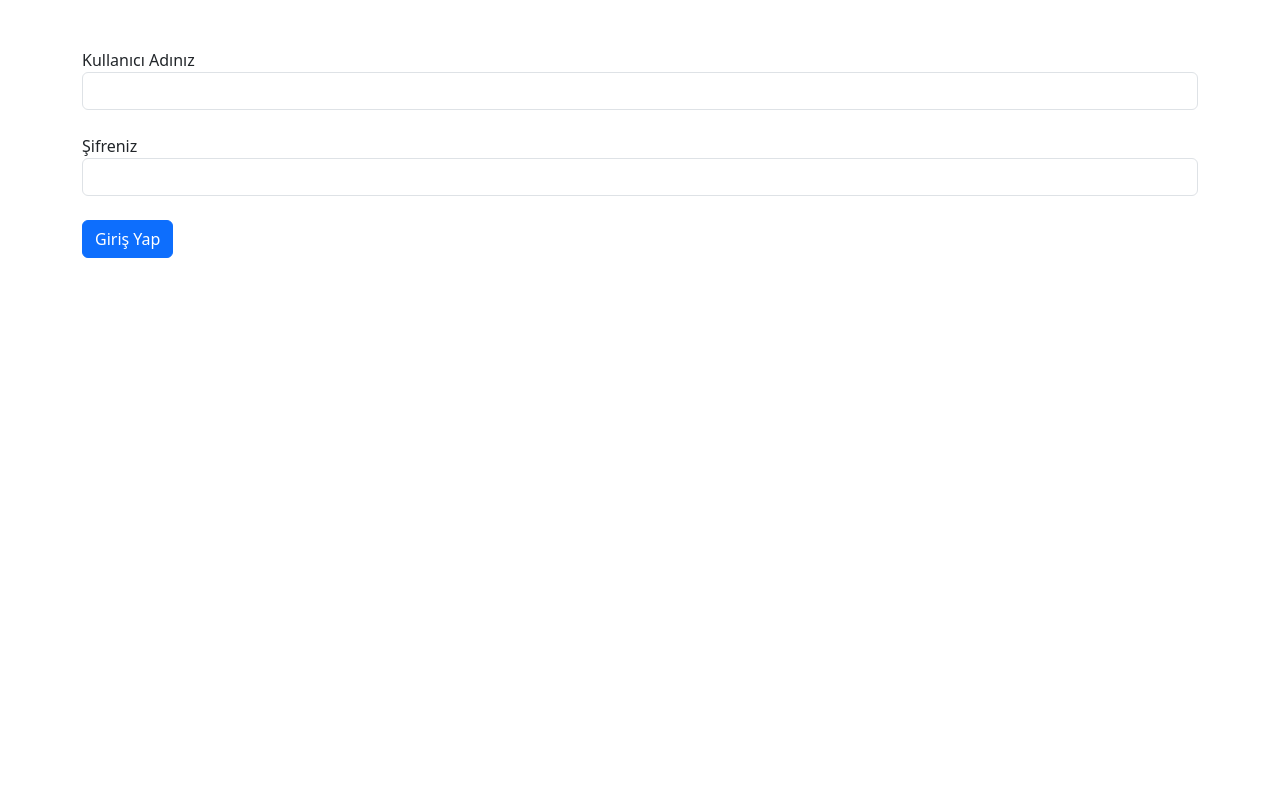
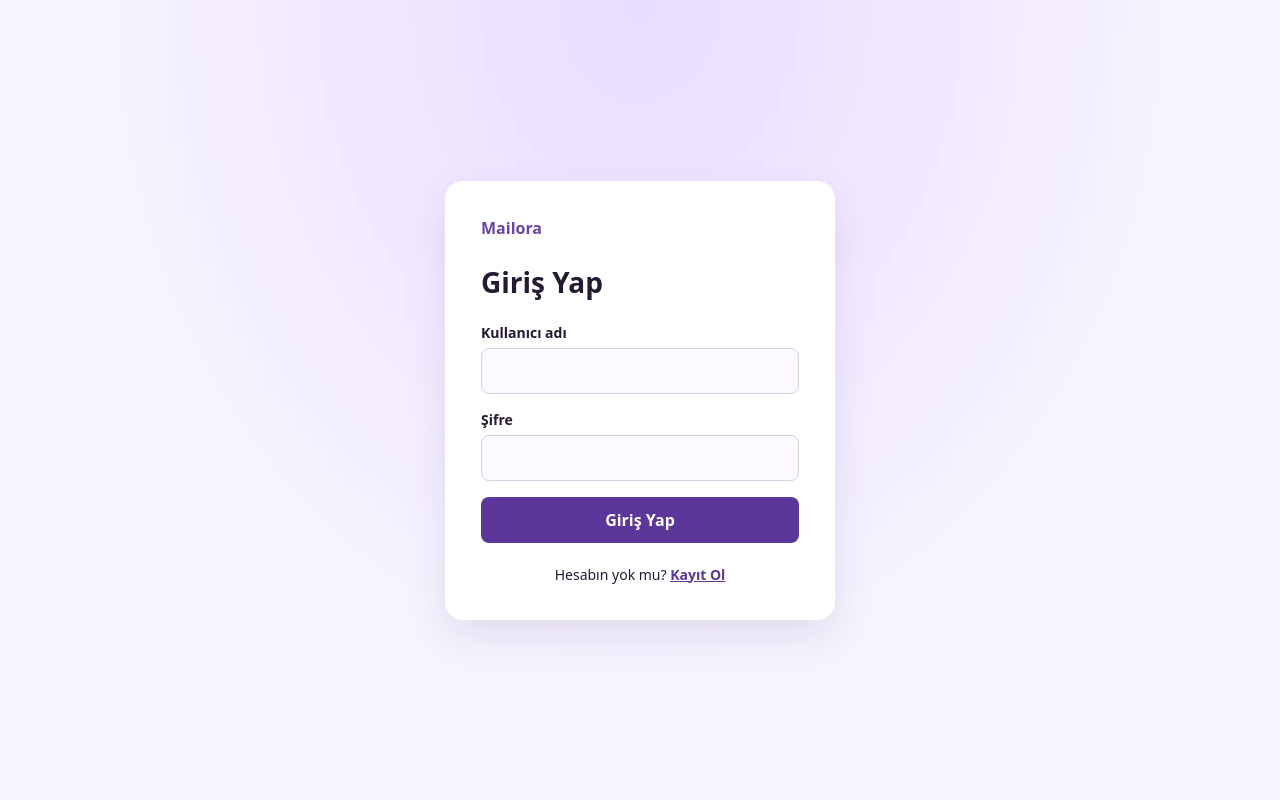
Before and after one commit to GamzeBilge1/MYAcedemy_IdentityEmailProject, an ASP.NET Core app: page /Login/SignIn in a window 1280 px wide. Run offline with ASP.NET Core 8, Linux system fonts and the light colour scheme; some libraries are stand-ins or nearby versions.

Commit message:
feat: redesign Mailora sign-in page

```diff
--- a/MYAcedemy_IdentityEmailProject/Views/Login/SignIn.cshtml
+++ b/MYAcedemy_IdentityEmailProject/Views/Login/SignIn.cshtml
@@ -1,19 +1,132 @@
-@model UserLoginViewModel
+@model MYAcedemy_IdentityEmailProject.Models.UserLoginViewModel
+
 @{
     Layout = null;
 }
-<link href="~/lib/bootstrap/dist/css/bootstrap.min.css" rel="stylesheet" />
-<div class="container">
-    <br /><br />
-    <form method="post">
-        <label>Kullanıcı Adınız</label>
-        <input type="text" asp-for="UserName" class="form-control" />
-        <br />
 
-        <label>Şifreniz</label>
-        <input type="password" asp-for="Password" class="form-control" />
-        <br />
+<!DOCTYPE html>
+<html lang="tr">
+<head>
+    <meta charset="utf-8" />
+    <meta name="viewport" content="width=device-width, initial-scale=1" />
+    <title>Giriş Yap | Mailora</title>
+    <style>
+        * {
+            box-sizing: border-box;
+        }
 
-        <button type="submit" class="btn btn-primary">Giriş Yap</button>
-    </form>
-</div>
+        body {
+            margin: 0;
+            min-height: 100dvh;
+            display: grid;
+            place-items: center;
+            padding: 24px;
+            background: radial-gradient(ellipse at top, #e9ddff, #f8f5ff 65%);
+            color: #241a32;
+            font-family: system-ui, sans-serif;
+        }
+
+        .login-card {
+            width: min(100%, 390px);
+            padding: clamp(24px, 6vw, 36px);
+            background: #fff;
+            border-radius: 18px;
+            box-shadow: 0 16px 40px #31245d1a;
+        }
+
+        .brand {
+            margin: 0 0 24px;
+            color: #6943ab;
+            font-weight: 750;
+        }
+
+        h1 {
+            margin: 0 0 22px;
+            font-size: 1.75rem;
+        }
+
+        .field {
+            margin-bottom: 16px;
+        }
+
+        label {
+            display: block;
+            margin-bottom: 6px;
+            font-size: .875rem;
+            font-weight: 600;
+        }
+
+        input, button {
+            width: 100%;
+            min-height: 46px;
+            border-radius: 8px;
+            font: inherit;
+        }
+
+        input {
+            padding: 10px 12px;
+            border: 1px solid #d8d0e2;
+            background: #fcfaff;
+        }
+
+        button {
+            border: 0;
+            background: #5c3699;
+            color: #fff;
+            font-weight: 650;
+            cursor: pointer;
+        }
+
+        :focus-visible {
+            outline: 2px solid #7952bb;
+            outline-offset: 3px;
+        }
+
+        .register {
+            margin: 22px 0 0;
+            text-align: center;
+            font-size: .875rem;
+        }
+
+        a {
+            color: #5c3699;
+            font-weight: 650;
+        }
+
+        .error {
+            color: #b42318;
+            font-size: .875rem;
+        }
+    </style>
+</head>
+<body>
+    <main class="login-card">
+        <p class="brand">Mailora</p>
+        <h1>Giriş Yap</h1>
+
+        <form asp-controller="Login" asp-action="SignIn" method="post">
+            <div asp-validation-summary="ModelOnly" class="error"></div>
+
+            <div class="field">
+                <label asp-for="UserName">Kullanıcı adı</label>
+                <input asp-for="UserName" autocomplete="username" required />
+                <span asp-validation-for="UserName" class="error"></span>
+            </div>
+
+            <div class="field">
+                <label asp-for="Password">Şifre</label>
+                <input asp-for="Password" type="password"
+                       autocomplete="current-password" required />
+                <span asp-validation-for="Password" class="error"></span>
+            </div>
+
+            <button type="submit">Giriş Yap</button>
+        </form>
+
+        <p class="register">
+            Hesabın yok mu?
+            <a asp-controller="Register" asp-action="SignUp">Kayıt Ol</a>
+        </p>
+    </main>
+</body>
+</html>
```
